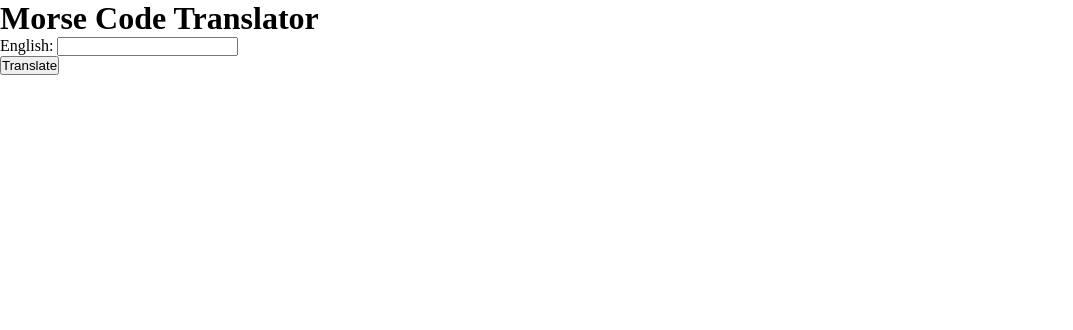
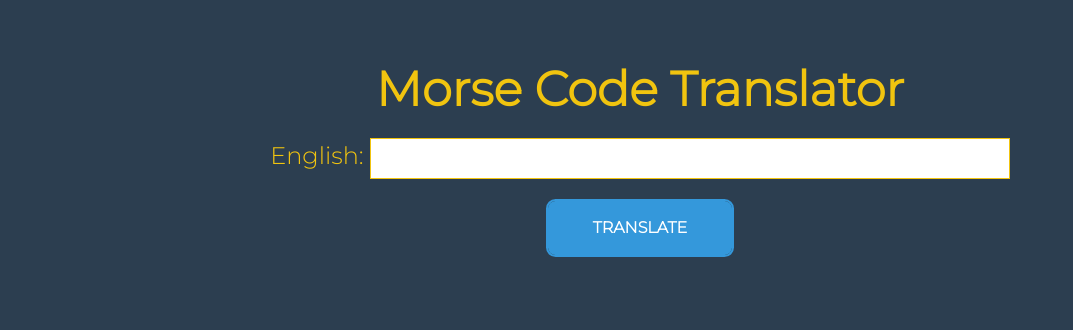
Before and after one commit to jeromekithinji/morse-code-translator, a website with bundled scripts: page index.html in a window 1280 px wide. Shown: the whole page, without its empty margins (0-1073 px from the left). Built offline with nearby package versions, Linux system fonts and the light colour scheme.

Commit message:
Updated the styling

```diff
--- a/app.dev.js
+++ b/app.dev.js
@@ -8,5 +8,5 @@ document.querySelector(".translator__form").addEventListener("submit", function
   var englishText = document.querySelector(".translator__input").value;
   var morseCode = (0, _translator.enlgishToMorseCode)(englishText);
   var outputMorseCode = document.querySelector(".translator__output");
-  outputMorseCode.innerHTML = "Morese code:" + morseCode;
+  outputMorseCode.innerHTML = "Morse code: " + morseCode;
 });
--- a/app.js
+++ b/app.js
@@ -8,6 +8,6 @@ document.querySelector(".translator__form").addEventListener("submit", (event) =
     const morseCode = enlgishToMorseCode(englishText);
 
     const outputMorseCode = document.querySelector(".translator__output");
-    outputMorseCode.innerHTML = "Morese code:" + morseCode;
+    outputMorseCode.innerHTML = "Morse code: " + morseCode;
 
 });
--- a/styles.scss
+++ b/styles.scss
@@ -1,9 +1,91 @@
+@import url('https://fonts.googleapis.com/css2?family=Montserrat:wght@300&display=swap');
+
+//Colours
+$green: #2ecc71;
+$red: #e74c3c;
+$blue: #3498db;
+$yellow: #f1c40f;
+$purple: #8e44ad;
+$turquoise: #1abc9c;
+
 * {
     box-sizing: border-box;
     padding: 0;
     margin: 0;
+    font-family: 'Montserrat', sans-serif;
+}
+
+body {
+    // background-color: #778da9;
+    display: flex;
+    width: 100vw;
+    background-color: #2c3e50;
+    justify-content: center;
+    align-items: center;
+    align-content: center;
+    padding: 30px;
 }
 
 .translator {
-    // background-color: #778da9;
+    display: block;
+    text-align: center;
+    align-items: center;
+    align-content: center;
+    padding: 30px;
+    justify-content: center;
+
+    &__heading, &__output {
+        color: $yellow;
+        margin-bottom: 20px;
+    }
+
+    &__heading {
+        font-size: 3rem;
+    }
+
+    &__form {
+    }
+
+    &__input {
+        padding: 10px;
+        border: 1px solid $yellow;
+        font-size: 1rem;
+        width: 50vw;
+        overflow: scroll;
+    }
 }
+
+label, .translator__output {
+    color: $yellow;
+    font-size: 1.5rem;
+}
+
+.translator__submit {
+    box-sizing: border-box;
+    appearance: none;
+    background-color: transparent;
+    border: 2px solid $blue;
+    border-radius: 0.6em;
+    cursor: pointer;
+    align-self: center;
+    font-size: 1rem;
+    line-height: 1;
+    margin: 20px;
+    padding: 1.2em 2.8em;
+    text-decoration: none;
+    text-align: center;
+    text-transform: uppercase;
+    font-weight: 700;
+    color: #fff;
+    box-shadow: 0 0 40px 40px $blue inset, 0 0 0 0 $blue;
+    transition: all 150ms ease-in-out;
+
+    &:hover, &:focus {
+        color: #fff;
+        outline: 0;
+    }
+
+    &:hover {
+        box-shadow: 0 0 10px 0 $blue inset, 0 0 10px 4px $blue;
+    }
+}
--- a/translator.test.dev.js
+++ b/translator.test.dev.js
@@ -2,7 +2,7 @@
 
 var _translator = require("./translator.js");
 
-test("Should return *-", function () {
+test("Should translate A to *-", function () {
   // 1. Arrange
   // 2. Act
   // 3. Assert
@@ -10,7 +10,7 @@ test("Should return *-", function () {
   var outcome = "*-";
   expect(result).toBe(outcome);
 });
-test("Should return *----", function () {
+test("Should translate B to *----", function () {
   // 1. Arrange
   // 2. Act
   // 3. Assert
@@ -18,7 +18,7 @@ test("Should return *----", function () {
   var outcome = "-***";
   expect(result).toBe(outcome);
 });
-test("Should return **** * *-** *-** ---", function () {
+test("Should translate hello to **** * *-** *-** ---", function () {
   // 1. Arrange
   // 2. Act
   // 3. Assert
@@ -26,3 +26,13 @@ test("Should return **** * *-** *-** ---", function () {
   var outcome = "**** * *-** *-** ---";
   expect(result).toBe(outcome);
 });
+test("Should be able to recognise spaces", function () {
+  var result = (0, _translator.enlgishToMorseCode)("cake please");
+  var outcome = "-*-* *- -*- *  *--* *-** * *- *** *";
+  expect(result).toBe(outcome);
+});
+test("Should be able to translate punctuation", function () {
+  var result = (0, _translator.enlgishToMorseCode)("hello.");
+  var outcome = "-*-* *- -*- *  *--* *-** * *- *** *";
+  expect(result).toBe(outcome);
+});
--- a/translator.test.js
+++ b/translator.test.js
@@ -1,6 +1,6 @@
 import {enlgishToMorseCode} from "./translator.js";
 
-test("Should return *-", () => {
+test("Should translate A to *-", () => {
     // 1. Arrange
     // 2. Act
     // 3. Assert
@@ -10,7 +10,7 @@ test("Should return *-", () => {
 });
 
 
-test("Should return *----", () => {
+test("Should translate B to *----", () => {
     // 1. Arrange
     // 2. Act
     // 3. Assert
@@ -20,7 +20,7 @@ test("Should return *----", () => {
 });
 
 
-test("Should return **** * *-** *-** ---", () => {
+test("Should translate hello to **** * *-** *-** ---", () => {
     // 1. Arrange
     // 2. Act
     // 3. Assert
@@ -28,3 +28,15 @@ test("Should return **** * *-** *-** ---", () => {
     const outcome = "**** * *-** *-** ---";
     expect(result).toBe(outcome);
 });
+
+test("Should be able to recognise spaces", () => {
+    const result = enlgishToMorseCode("cake please");
+    const outcome = "-*-* *- -*- *  *--* *-** * *- *** *";
+    expect(result).toBe(outcome);
+});
+
+test("Should be able to translate punctuation", () => {
+    const result = enlgishToMorseCode("hello.");
+    const outcome = "-*-* *- -*- *  *--* *-** * *- *** *";
+    expect(result).toBe(outcome);
+});
```
Also changed, not shown: styles.css.
